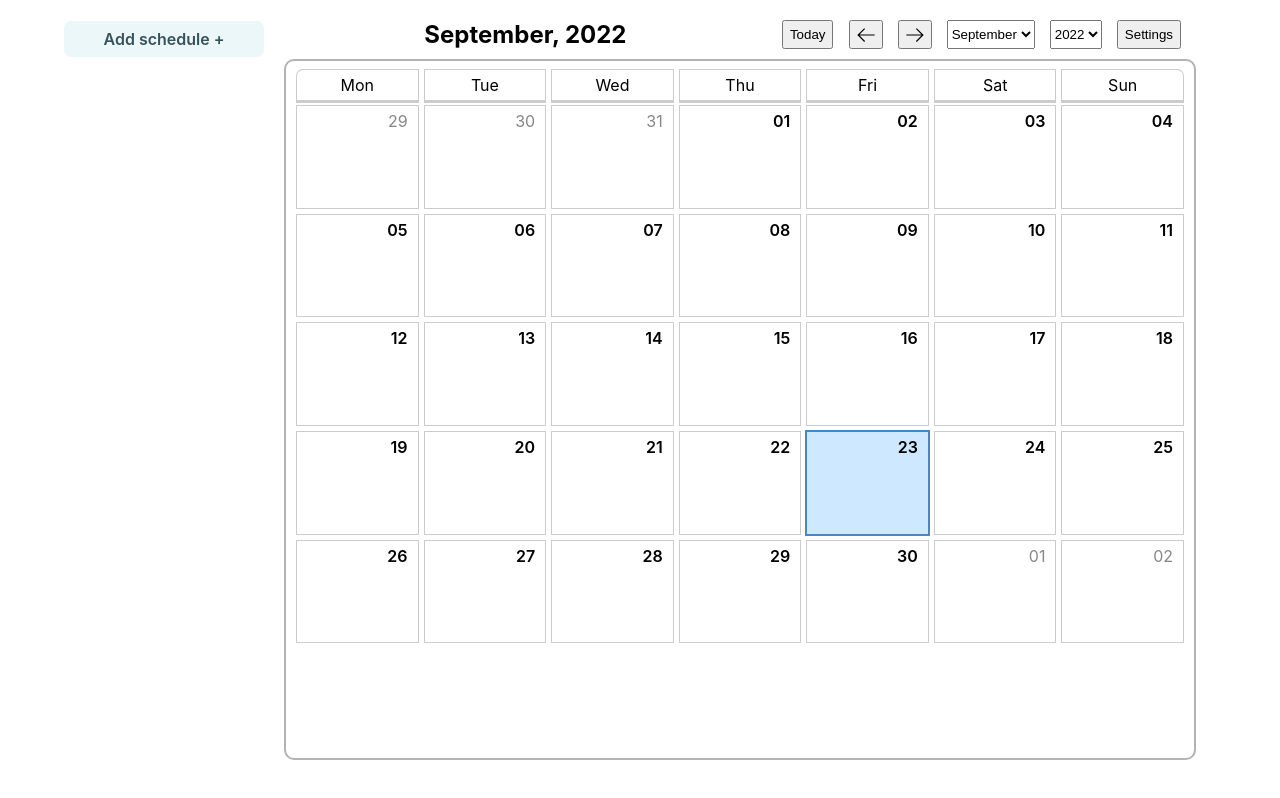
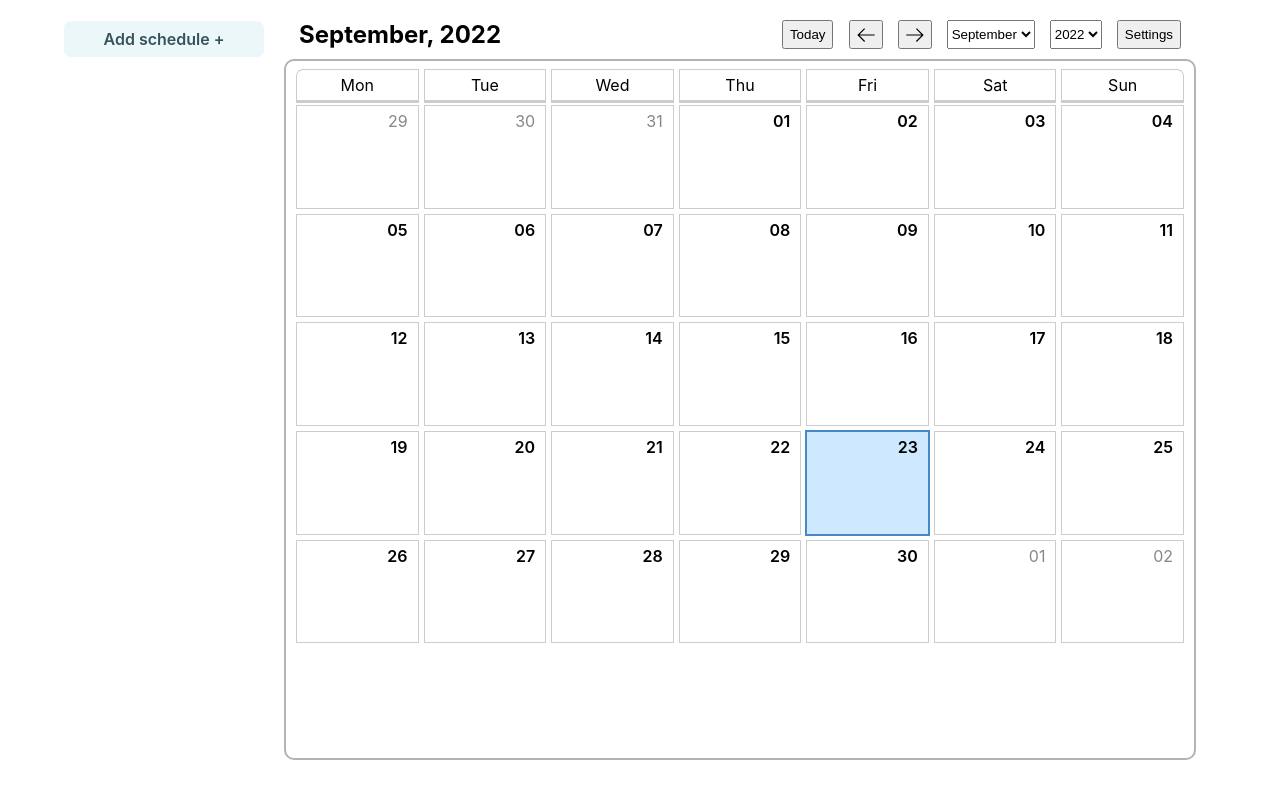
Before and after one commit to karvaton/work-schedule-desktop, a React (Create React App) app: page / in a window 1280 px wide. Built offline with nearby package versions, Linux system fonts and the light colour scheme.

Commit message:
Updated design

```diff
--- a/src/style/calendar.css
+++ b/src/style/calendar.css
@@ -13,14 +13,14 @@
 .calendar-management {
     position: relative;
     display: flex;
-    margin: 10px 0;
-    margin-right: 15px;
+    margin: 10px 15px;
     justify-content: space-between;
 }
 
 .calendar-management h2 {
     margin: 0;
     flex: 1;
+    text-align: left;
 }
 
 .calendar-switcher {
```
